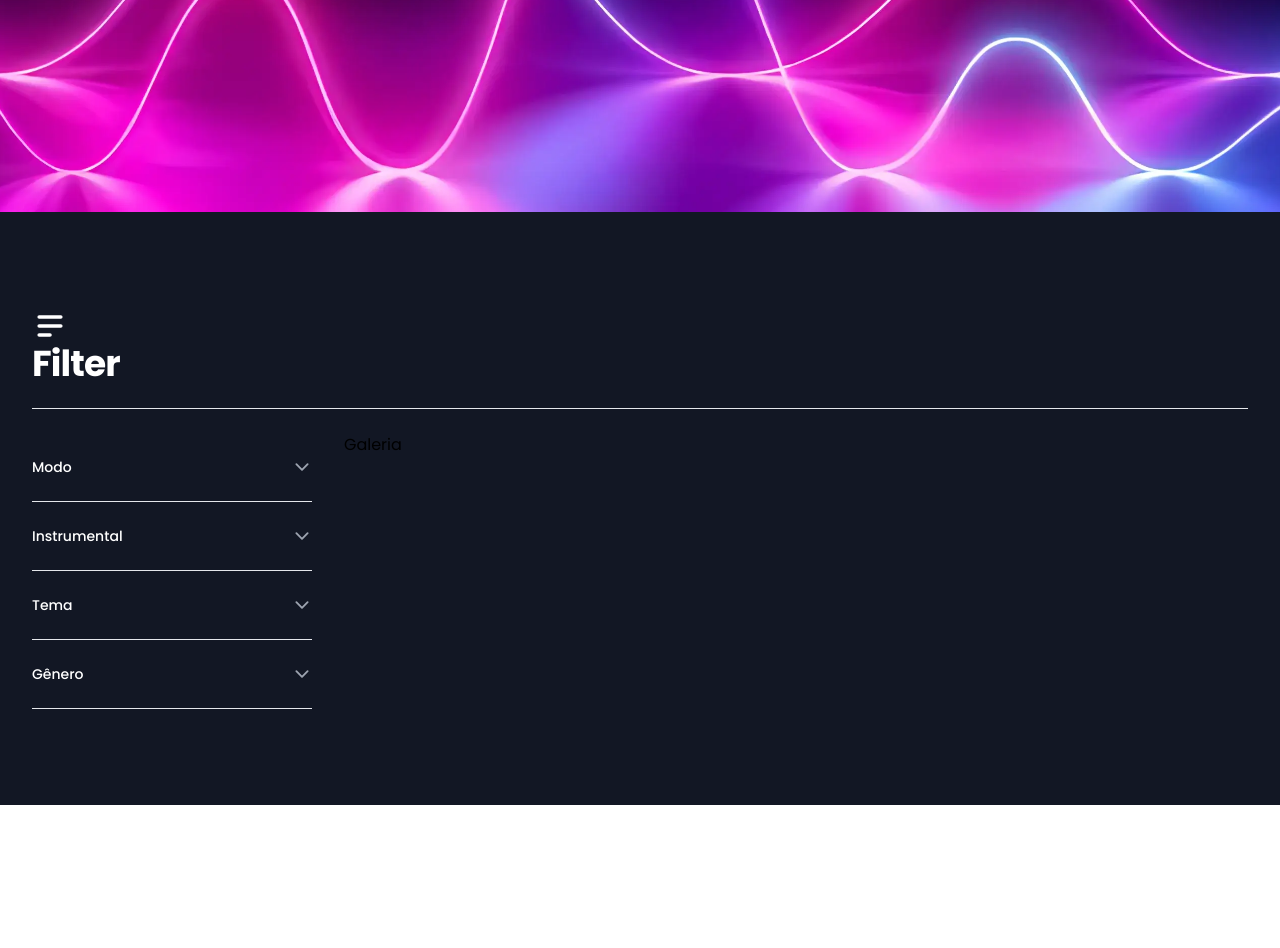
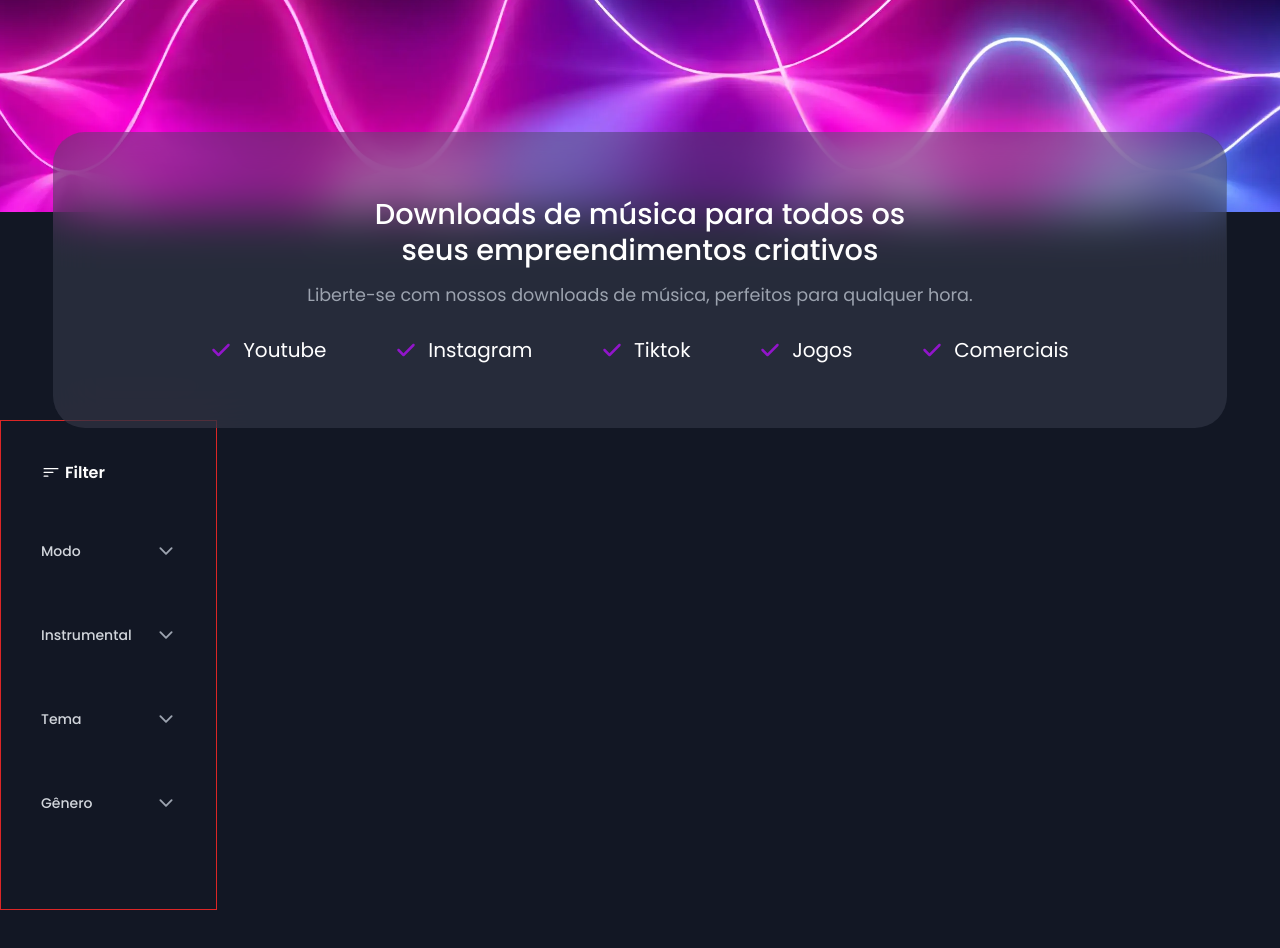
Before and after one commit to Dev-Nana/music-pich, a React (Vite) app: page / in a window 1280 px wide. Shown: the part 820-1768 px from the top of the page. Before the commit the page ends 1625 px from the top, so only its background shows below. Built offline with nearby package versions, Linux system fonts and the light colour scheme.

Commit message:
feat: finalize o componente Filter

```diff
--- /dev/null
+++ b/src/components/albuns/Albuns.tsx
@@ -0,0 +1,8 @@
+export const Albuns = () => {
+  return (
+    // aqui vai ficar o Search, Cards, Select
+    <div>
+
+    </div>
+  );
+}
--- a/src/components/filter/Filter.tsx
+++ b/src/components/filter/Filter.tsx
@@ -5,7 +5,7 @@
 } from "@headlessui/react";
 
 import { IoChevronUp, IoChevronDownOutline } from "react-icons/io5";
-import { HiMenuAlt2 } from "react-icons/hi";
+import { BsFilterLeft } from "react-icons/bs";
 
 // const sortOptions = [
 //   { name: "Popular", href: "#", current: true },
@@ -33,7 +33,7 @@
     options: [
       { value: "new-arrivals", label: "New Arrivals", checked: false },
       { value: "sale", label: "Sale", checked: false },
-      { value: "travel", label: "Travel", checked: true },
+      { value: "travel", label: "Travel", checked: false },
       { value: "organization", label: "Organization", checked: false },
       { value: "accessories", label: "Accessories", checked: false },
     ],
@@ -47,7 +47,7 @@
       { value: "12l", label: "12L", checked: false },
       { value: "18l", label: "18L", checked: false },
       { value: "20l", label: "20L", checked: false },
-      { value: "40l", label: "40L", checked: true },
+      { value: "40l", label: "40L", checked: false },
     ],
   },
   {
@@ -59,20 +59,19 @@
       { value: "12l", label: "12L", checked: false },
       { value: "18l", label: "18L", checked: false },
       { value: "20l", label: "20L", checked: false },
-      { value: "40l", label: "40L", checked: true },
+      { value: "40l", label: "40L", checked: false },
     ],
   },
 ];
 
 export const Filter = () => {
-
   return (
-    <div>
-      <main className="mx-auto max-w-7xl px-4 sm:px-6 lg:px-8">
-        <div className="flex items-baseline justify-between border-b border-gray-200 pb-6 pt-24">
-          <h1 className="text-4xl font-bold tracking-tight text-white">
-            <HiMenuAlt2 />
-            Filter
+    <div className="p-10 border-red-600 border invisible lg:visible max-w-72">
+      <main>
+        <div className="flex items-baseline justify-between">
+          <h1 className="text-[1rem] font-semibold flex-row items-center flex text-white gap-1">
+            <BsFilterLeft className="text-xl"/>
+            <span className="">Filter</span>
           </h1>
 
           {/*<div className="flex items-center">
@@ -115,23 +114,18 @@
           </div>*/}
         </div>
 
-        <section aria-labelledby="products-heading" className="pb-24 pt-6">
-          <h2 id="products-heading" className="sr-only">
-            Products
-          </h2>
-
-          <div className="grid grid-cols-1 gap-x-8 gap-y-10 lg:grid-cols-4">
-            {/* Filters */}
-            <form className="hidden lg:block">
+        <section aria-labelledby="products-heading" className="py-6">
+          <div className="grid gap-y-10">
+            <form className="">
               {filters.map((section) => (
                 <Disclosure
                   key={section.id}
                   as="div"
-                  className="border-b border-gray-200 py-6"
+                  className="py-6"
                 >
                   <h3 className="-my-3 flow-root">
-                    <DisclosureButton className="group flex w-full items-center justify-between py-3 text-sm text-gray-400 hover:text-gray-500">
-                      <span className="font-medium text-white">
+                    <DisclosureButton className="group flex w-full items-center justify-between py-5 text-sm text-gray-400 hover:text-gray-500">
+                      <span className="font-medium text-gray-300">
                         {section.name}
                       </span>
                       <span className="ml-6 flex items-center">
@@ -146,7 +140,7 @@
                       </span>
                     </DisclosureButton>
                   </h3>
-                  <DisclosurePanel className="pt-6">
+                  <DisclosurePanel className="pt-6 pl-[0.5rem]">
                     <div className="space-y-4">
                       {section.options.map((option, optionIdx) => (
                         <div key={option.value} className="flex items-center">
@@ -156,11 +150,11 @@
                             id={`filter-${section.id}-${optionIdx}`}
                             name={`${section.id}[]`}
                             type="checkbox"
-                            className="size-4 rounded border-gray-300 text-indigo-600 focus:ring-indigo-500"
+                            className="size-4 rounded text-purple-150 bg-transparent border-gray-600 border-[2px]"
                           />
                           <label
                             htmlFor={`filter-${section.id}-${optionIdx}`}
-                            className="ml-3 text-sm text-gray-600"
+                            className="ml-3 text-sm text-white"
                           >
                             {option.label}
                           </label>
@@ -172,7 +166,7 @@
               ))}
             </form>
 
-            <div className="lg:col-span-3">Galeria</div>
+            {/* <div className="lg:col-span-3">Galeria</div> */}
           </div>
         </section>
       </main>
--- a/src/components/gallery/Gallery.tsx
+++ b/src/components/gallery/Gallery.tsx
@@ -1,9 +1,11 @@
-import { Filter } from "../filter/Filter";
+import { Filter, Albuns } from "../../components"
 
 export const Gallery = () => {
   return (
-    <div className="bg-gray-950">
+    // aqui fica a estrutura de todo o corpo
+    <div className="bg-gray-950 py-52 flex flex-row">
       <Filter />
+      <Albuns />
     </div>
   );
 }
--- a/src/components/index.ts
+++ b/src/components/index.ts
@@ -3,3 +3,4 @@
 export * from './filter/Filter';
 export * from './section/Section';
 export * from './gallery/Gallery';
+export * from './albuns/Albuns';
--- /dev/null
+++ b/src/components/search/Search.tsx
@@ -0,0 +1,46 @@
+export const Search = () => {
+  return (
+    <div>
+      <form className="max-w-md mx-auto">
+        <label
+          htmlFor="default-search"
+          className="mb-2 text-sm font-medium text-gray-900 sr-only dark:text-white"
+        >
+          Search
+        </label>
+        <div className="relative">
+          <div className="absolute inset-y-0 start-0 flex items-center ps-3 pointer-events-none">
+            <svg
+              className="w-4 h-4 text-gray-500 dark:text-gray-400"
+              aria-hidden="true"
+              xmlns="http://www.w3.org/2000/svg"
+              fill="none"
+              viewBox="0 0 20 20"
+            >
+              <path
+                stroke="currentColor"
+                stroke-linecap="round"
+                stroke-linejoin="round"
+                stroke-width="2"
+                d="m19 19-4-4m0-7A7 7 0 1 1 1 8a7 7 0 0 1 14 0Z"
+              />
+            </svg>
+          </div>
+          <input
+            type="search"
+            id="default-search"
+            className="block w-full p-4 ps-10 text-sm text-gray-900 border border-gray-300 rounded-lg bg-gray-50 focus:ring-blue-500 focus:border-blue-500 dark:bg-gray-700 dark:border-gray-600 dark:placeholder-gray-400 dark:text-white dark:focus:ring-blue-500 dark:focus:border-blue-500"
+            placeholder="Search Mockups, Logos..."
+            required
+          />
+          <button
+            type="submit"
+            className="text-white absolute end-2.5 bottom-2.5 bg-blue-700 hover:bg-blue-800 focus:ring-4 focus:outline-none focus:ring-blue-300 font-medium rounded-lg text-sm px-4 py-2 dark:bg-blue-600 dark:hover:bg-blue-700 dark:focus:ring-blue-800"
+          >
+            Search
+          </button>
+        </div>
+      </form>
+    </div>
+  );
+};
--- a/src/pages/App.tsx
+++ b/src/pages/App.tsx
@@ -1,4 +1,4 @@
-import { Header, Banner, Gallery } from "../components";
+import { Header, Banner, Gallery, Section } from "../components";
 import "./App.css"
 
 export default function App() {
@@ -6,7 +6,9 @@
     <div className="relative">
       <Header />
       <Banner />
+      <Section />
       <Gallery />
+      {/* Estrutura terminada */}
     </div>
   )
 }
```
Also changed, not shown: src/components/select/Select.tsx (added).
